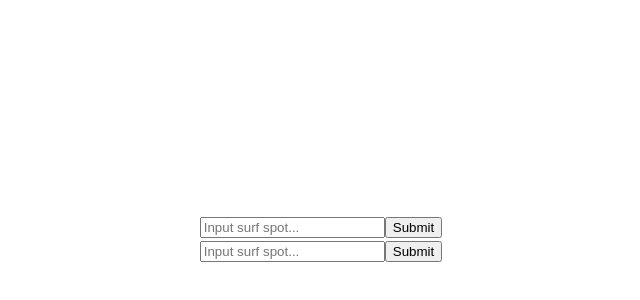
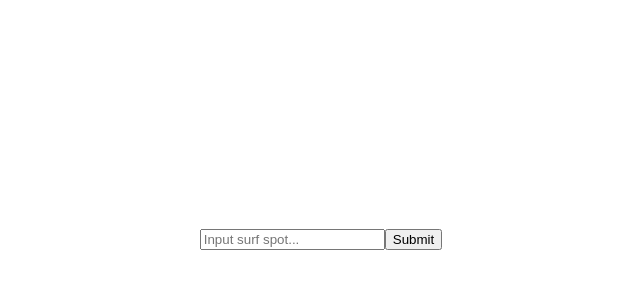
Before and after one commit to TimothyLoo/vite-react-container, a React (Vite) app: page / in a window 1280 px wide. Shown: the part 162-462 px from the top of the page, without its empty margins (319-959 px from the left). Built offline with nearby package versions, Linux system fonts and the light colour scheme.

Commit message:
added axios

```diff
--- a/package.json
+++ b/package.json
@@ -11,6 +11,7 @@
     "preview": "vite preview"
   },
   "dependencies": {
+    "axios": "^1.4.0",
     "express": "^4.18.2",
     "react": "^18.2.0",
     "react-dom": "^18.2.0"
--- a/src/Form.tsx
+++ b/src/Form.tsx
@@ -1,11 +1,22 @@
-// import { useState } from 'react'
+import { FormEvent } from 'react';
+import axios from 'axios';
 import './App.css'
 
 export default function Form() {
 
+  const addSurfSpot = (event: FormEvent): void => {
+    event.preventDefault();
+    const form: HTMLFormElement = event.target as HTMLFormElement;
+    const surfSpotInput = form.elements.namedItem('surfSpotName') as HTMLInputElement;
+    console.log(surfSpotInput.value);
+    axios.get('/api/add')//{name: surfSpotInput.value})
+    .then((result)=>console.log(result))
+    .catch((error)=>console.log(error));
+  }
+
   return (
-    <form>
-      <input type='text' placeholder='Input surf spot...' />
+    <form onSubmit={addSurfSpot}>
+      <input type='text' placeholder='Input surf spot...' name='surfSpotName'/>
       <input type='submit' />
     </form>
   )
--- a/src/main.tsx
+++ b/src/main.tsx
@@ -8,6 +8,5 @@ ReactDOM.createRoot(document.getElementById('root') as HTMLElement).render(
   <React.StrictMode>
     <App />
     <Form />
-    <Form />
   </React.StrictMode>,
 )
```
Also changed, not shown: database/routes.ts (added, +15 -0 lines), server.ts (+2 -9 lines).
